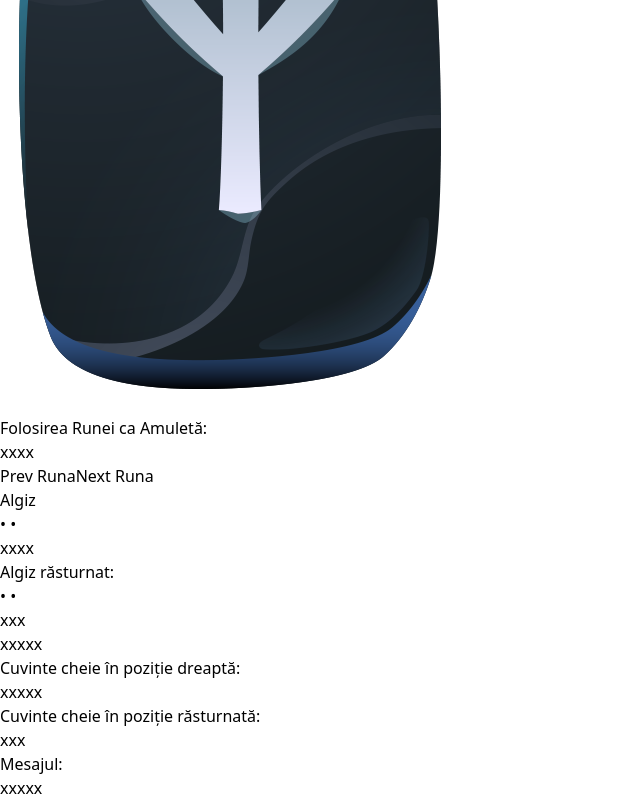
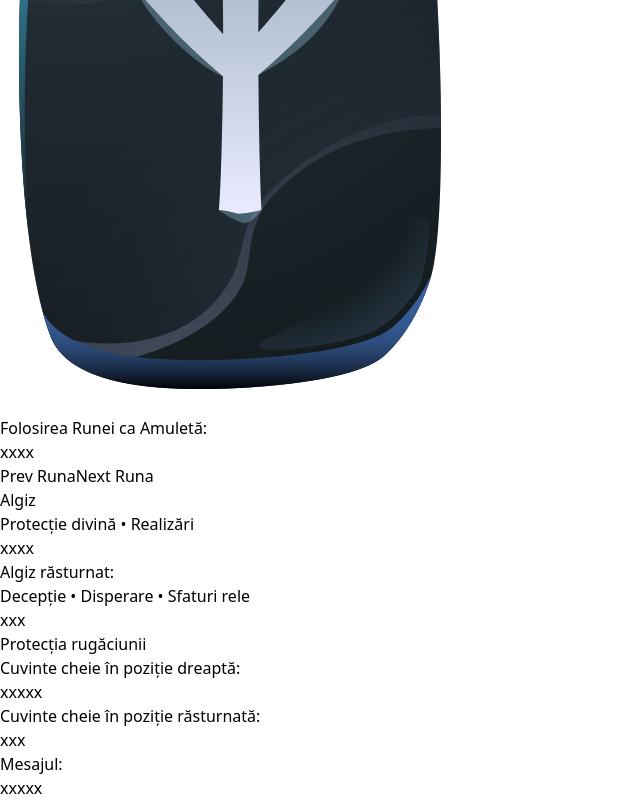
Before and after one commit to DanAmariei/runa-react, a React (Vite) app: page /runa/algiz in a window 1280 px wide. Shown: the part 312-1112 px from the top of the page, without its empty margins (0-640 px from the left). Built offline with nearby package versions, Linux system fonts and the light colour scheme.

Commit message:
RUNE Details update

```diff
--- a/src/helper/runes.ts
+++ b/src/helper/runes.ts
@@ -248,49 +248,49 @@ export const runes: IRunaList = {
   eihwaz: {
     title: "Eihwaz",
     image: "/pngs/EIHWAZ.png",
-    keywords: " •  • ",
-    keywordsdn: " •  • ",
+    keywords: " Tenacitate • Constanță • Rezistență",
+    keywordsdn: "- - -",
+    titleamulet: "Folosirea Runei ca Amuletă:",
+    amulet: "Insuflă abilitatea de a lua decizii înțelepte și de a face alegeri potrivite. Întărește capacitatea noastră de a depăși conflictele dintre lumea materială și cea spirituală. Alimentează determinarea noastră și ne ajută să transformăm provocările în oportunități.",
+    messagetitle: "Mesajul:",
+    message: "Nu toate relele vin să ne rănească. Uneori, medicamentele și otrava, binele și răul, pot fi același lucru. Transformăm dificultăți în oportunități.",
+    details: "xxxx",
+    detailsdn: "- - -",
+    keytitle: "Depășirea dificultăților",
+    keyup: "capacitate de apărare, rezistență, forță interioară, răbdare, fiabilitate, dezvoltare, determinare, inteligență, toleranță, curaj, spirit de luptă, finalizarea cu succes a testelor, capacitatea de a preveni.",
+    keydn: "- - -",
+    prev: "jera",
+    next: "perthrc",
+  },
+  perthrc: {
+    title: "Perthrc",
+    image: "/pngs/PERTHRC.png",
+    keywords: "Regulile jocului • Noroc",
+    keywordsdn: "Incorectitudine • Dependență • Joc periculos",
+    titleamulet: "Folosirea Runei ca Amuletă:",
+    amulet: "Promovează procesul de renaștere la nivel fizic și mental. Dezvăluie potențialul nostru ascuns și ne facilitează exprimarea. Aduce entuziasm, fericire, implicare, inspirație. Oferă capacitatea de a trăi în prezent, alegând cele mai pozitive aspecte.",
+    messagetitle: "Mesajul:",
+    message: "Trucurile și înșelăciunile sunt futile. Viața este un joc și niciodată nu trebuie să renunțăm la zâmbet și la lejeritate, pentru că s-ar putea să ne pierderm.",
+    details: "xxxx",
+    detailsdn: "xxx",
+    keytitle: "Jocul vieții",
+    keyup: "bucurie, râs, joc, soartă, succes, noroc, renaștere, rezolvarea problemelor.",
+    keydn: "tristețe, depresie, refuz, degradare, dependență, pericol, forțe incontrolabile.",
+    prev: "eihwaz",
+    next: "algiz",
+  },
+  algiz: {
+    title: "Algiz",
+    image: "/pngs/ALGIZ.png",
+    keywords: "Protecție divină • Realizări",
+    keywordsdn: "Decepție • Disperare • Sfaturi rele",
     titleamulet: "Folosirea Runei ca Amuletă:",
     amulet: "xxxx",
     messagetitle: "Mesajul:",
     message: "xxxxx",
     details: "xxxx",
     detailsdn: "xxx",
-    keytitle: "xxxxx",
-    keyup: "xxxxx",
-    keydn: "xxx",
-    prev: "jera",
-    next: "perthrc",
-  },
-  perthrc: {
-    title: "Perthrc",
-    image: "/pngs/PERTHRC.png",
-    keywords: " •  • ",
-    keywordsdn: " •  • ",
-    titleamulet: "Folosirea Runei ca Amuletă:",
-    amulet: "xxxx",
-    messagetitle: "Mesajul:",
-    message: "xxxxx",
-    details: "xxxx",
-    detailsdn: "xxx",
-    keytitle: "xxxxx",
-    keyup: "xxxxx",
-    keydn: "xxx",
-    prev: "eihwaz",
-    next: "algiz",
-  },
-  algiz: {
-    title: "Algiz",
-    image: "/pngs/ALGIZ.png",
-    keywords: " •  • ",
-    keywordsdn: " •  • ",
-    titleamulet: "Folosirea Runei ca Amuletă:",
-    amulet: "xxxx",
-    messagetitle: "Mesajul:",
-    message: "xxxxx",
-    details: "xxxx",
-    detailsdn: "xxx",
-    keytitle: "xxxxx",
+    keytitle: "Protecția rugăciunii",
     keyup: "xxxxx",
     keydn: "xxx",
     prev: "perthrc",
@@ -299,15 +299,15 @@ export const runes: IRunaList = {
   sowilo: {
     title: "Sowilo",
     image: "/pngs/SOWILO.png",
-    keywords: " •  • ",
-    keywordsdn: " •  • ",
+    keywords: "Realizarea obiectivelor • Putere",
+    keywordsdn: "- - -",
     titleamulet: "Folosirea Runei ca Amuletă:",
     amulet: "xxxx",
     messagetitle: "Mesajul:",
     message: "xxxxx",
     details: "xxxx",
     detailsdn: "xxx",
-    keytitle: "xxxxx",
+    keytitle: "Alegerea între bine și rău",
     keyup: "xxxxx",
     keydn: "xxx",
     prev: "algiz",
@@ -316,15 +316,15 @@ export const runes: IRunaList = {
   tiewaz: {
     title: "Tiewaz",
     image: "/pngs/TIEWAZ.png",
-    keywords: " •  • ",
-    keywordsdn: " •  • ",
+    keywords: "Victorie împotriva răului • Entuziasm",
+    keywordsdn: "Concurență neloială • Randament redus • ",
     titleamulet: "Folosirea Runei ca Amuletă:",
     amulet: "xxxx",
     messagetitle: "Mesajul:",
     message: "xxxxx",
     details: "xxxx",
     detailsdn: "xxx",
-    keytitle: "xxxxx",
+    keytitle: "Războinicul luminii",
     keyup: "xxxxx",
     keydn: "xxx",
     prev: "sowilo",
@@ -333,119 +333,119 @@ export const runes: IRunaList = {
   berkana: {
     title: "Berkana",
     image: "/pngs/BERKANA.png",
-    keywords: " •  • ",
-    keywordsdn: " •  • ",
+    keywords: "Început • Realizare concretă",
+    keywordsdn: "Regres • Încetinire • Stagnare",
     titleamulet: "Folosirea Runei ca Amuletă:",
-    amulet: "xxxx",
+    amulet: "Conferă vindecare, seninătate, stare psihofizică bună. Protejează noile uniuni, cuplul, familia. Insuflă echilibru, armonie și liniște în relații. Favoriează feritlitatea, procrearea și creativitatea. Încurajează și susține proiecte noi.",
     messagetitle: "Mesajul:",
-    message: "xxxxx",
+    message: "Când ne regăsim contactul cu sufletul nostru și ascultăm vocea copilului interior, ne putem lua cu adevărat viața în propriile mâini.",
     details: "xxxx",
     detailsdn: "xxx",
-    keytitle: "xxxxx",
-    keyup: "xxxxx",
-    keydn: "xxx",
+    keytitle: "Feminitatea",
+    keyup: "un nou început, naștere, fertilitate, dorință, dragoste, vindecare, reproducere.",
+    keydn: "imaturitate, anxietate, abandon, pierderea controlului, rigiditate, izolare excesivă.",
     prev: "tiewaz",
     next: "ehwaz",
   },
   ehwaz: {
     title: "Ehwaz",
     image: "/pngs/EHWAZ.png",
-    keywords: " •  • ",
-    keywordsdn: " •  • ",
+    keywords: "Colaborare • Îmbunătățire",
+    keywordsdn: "Întârziere • Excludere • Probleme",
     titleamulet: "Folosirea Runei ca Amuletă:",
-    amulet: "xxxx",
+    amulet: "Întărește contactul cu sufletul nostru. Ne protejează în timpul călătoriilor sau când suntem în mișcare, promovând procesul de schimbare și de transformare a relațiilor. Aduce claritate, armonie și echilibru în relații, asigurând îmbunătățirea acestora.",
     messagetitle: "Mesajul:",
-    message: "xxxxx",
+    message: "Prin relații, dacă ceilalți ne sunt oglinda sufletului nostru, putem găsi calea cea mai rapidă pentru creșterea și evoluția persoanei și a sufletului nostru.",
     details: "xxxx",
     detailsdn: "xxx",
-    keytitle: "xxxxx",
-    keyup: "xxxxx",
-    keydn: "xxx",
+    keytitle: "Călătoria sufletului",
+    keyup: "mișcare, îmbunătățire, armonie, cooperare, uniune de încredere, loialitate, înțelegere sexuală",
+    keydn: "grabă, nechibzuință, trădări, ruptură, sentimente agitate sau inhibări, lipsă de armonie, neîncredere.",
     prev: "berkana",
     next: "mannaz",
   },
   mannaz: {
     title: "Mannaz",
     image: "/pngs/MANNAZ.png",
-    keywords: " •  • ",
-    keywordsdn: " •  • ",
+    keywords: "Armonie cu mediul",
+    keywordsdn: "Refuz • Rigiditate • Izolare",
     titleamulet: "Folosirea Runei ca Amuletă:",
-    amulet: "xxxx",
+    amulet: "Întărește sentimentul de comuniune cu restul lumii. Hrănește coeziunea, cooperarea și ne permite să avem o atitudine de deschidere față de ceilalți. Crește capacitatea de a direcționa eforturile noastre spre binele comun. Promovează auto-realizarea.",
     messagetitle: "Mesajul:",
-    message: "xxxxx",
+    message: "Nu trebuie să judecăm o carte după copertă, căci există riscul să facem greșeli. Simțind că facem parte din aceeași lume, ne putem accepta unii pe alții.",
     details: "xxxx",
     detailsdn: "xxx",
-    keytitle: "xxxxx",
-    keyup: "xxxxx",
-    keydn: "xxx",
+    keytitle: "Sentimentul de integrare",
+    keyup: "fraternitate, deschidere, dezvoltarea conștiinței, inteligență, conștientizare.",
+    keydn: "prejudecăți rasiale, sociale și religioase, aroganță, rigiditate, izolare, fanatism.",
     prev: "ehwaz",
     next: "laguz",
   },
   laguz: {
     title: "Laguz",
     image: "/pngs/LAGUZ.png",
-    keywords: " •  • ",
-    keywordsdn: " •  • ",
+    keywords: "Schimbare • Energie • Evoluție",
+    keywordsdn: "Iluzii • Intuiții false • Pericole",
     titleamulet: "Folosirea Runei ca Amuletă:",
-    amulet: "xxxx",
+    amulet: "Dezvoltă intuiția, capacitatea de a acea încredere în sentimentele și visele proprii. Crește capacitatea de a rămâne conectat la conștiința noastră. Încurajează exprimarea liberă a ideilor, a emoțiilor și a intențiilor. Atenuează gândul rigid și cristalizat.",
     messagetitle: "Mesajul:",
-    message: "xxxxx",
+    message: "Uneori avem nevoie de un port sigur, să coborâm de pe vapor, din încleștarea valurilor și, mergând pe plajă, să ne bucurăm de căldura soarelui.",
     details: "xxxx",
     detailsdn: "xxx",
-    keytitle: "xxxxx",
-    keyup: "xxxxx",
-    keydn: "xxx",
+    keytitle: "Inconștientul colectiv",
+    keyup: "creștere, intuiție, vis, fantezie, ocult, vindecare, mister, empatie, emoție.",
+    keydn: "confuzie, decizie greșită, superficialitate, teamă, lipsă de creativitate, durere.",
     prev: "mannaz",
     next: "inguz",
   },
   inguz: {
     title: "Inguz",
     image: "/pngs/INGUZ.png",
-    keywords: " •  • ",
-    keywordsdn: " •  • ",
+    keywords: "Fericire • Serenitate • Entuziasm",
+    keywordsdn: "- - -",
     titleamulet: "Folosirea Runei ca Amuletă:",
-    amulet: "xxxx",
+    amulet: "Este uniunea de familie. Oferă armonie în legăturile interpersonale, stabilitate în relații și căsătorii. Atrage abundența, ajută fertilitatea și creșterea bunurilor noastre materiale. Promovează noi proiecte, idei concrete, oferă determinarea și echilibrul corect într-o nouă etapă a vieții.",
     messagetitle: "Mesajul:",
-    message: "xxxxx",
-    details: "xxxx",
-    detailsdn: "xxx",
-    keytitle: "xxxxx",
-    keyup: "xxxxx",
-    keydn: "xxx",
+    message: "Cultivându-ne pe noi înșine, le-am transferat celor dragi starea noastră pozitivă, iar acum ne putem bucura de fericirea lor și de bogăția recoltei.",
+    details: "Guvernată de Ingwarr, zeul Luminii care prezidează curtea zeilor, dezvăluie ceva care, la momentul potrivit va simbola pregătirea și sosirea unei noi forme de viață. ",
+    detailsdn: " - - -",
+    keytitle: "Focul sacru al neamului",
+    keyup: "sexualitate, muncă, fertilitate, agricultură, pace, abundență, copii, virtute, bun-simț, vitalitate masculină, creștere internă, căldură umană.",
+    keydn: "- - -",
     prev: "laguz",
     next: "dagaz",
   },
   dagaz: {
     title: "Dagaz",
     image: "/pngs/DAGAZ.png",
-    keywords: " •  • ",
-    keywordsdn: " •  • ",
+    keywords: "• Încredere •",
+    keywordsdn: "- - -",
     titleamulet: "Folosirea Runei ca Amuletă:",
-    amulet: "xxxx",
+    amulet: "Aduce Lumina și abilitatea de a iubi viața și pe ceilalți. Promovează calea evoluției și accelerează procesul de vindecare. Ne ajută să ținem la distanță unele situații și oamenii ce nu mai sunt în ton cu drumul nostru evolutiv. Facilitează meditația.",
     messagetitle: "Mesajul:",
-    message: "xxxxx",
+    message: "Aveți credință! A sosit momentul pentru a face un salt în gol. Din modul în care ne confruntăm cu această schimbare vor apărea caracteristicile de războinici.",
     details: "xxxx",
-    detailsdn: "xxx",
-    keytitle: "xxxxx",
-    keyup: "xxxxx",
-    keydn: "xxx",
+    detailsdn: "- - -",
+    keytitle: "Noua eră",
+    keyup: "lumina zilei, iluminare, transformare, claritate, începutul unui nou ciclu, sănătate, prosperitate, echilibru, dorință, securitate, trezire, creștere, speranță, conștietizare.",
+    keydn: "- - -",
     prev: "inguz",
     next: "othala",
   },
   othala: {
     title: "Othala",
     image: "/pngs/OTHALA.png",
-    keywords: " •  • ",
-    keywordsdn: " •  • ",
+    keywords: "Beneficii • Stabilitate • Protecție",
+    keywordsdn: "Condiționări vechi • Obiceiuri depășite",
     titleamulet: "Folosirea Runei ca Amuletă:",
-    amulet: "xxxx",
+    amulet: "Ne reconectează cu originile noastre și ne permite recăpătarea amintirilor și a talentelor vechi. Ne permite să primim energie, bunuri și beneficii de la strămoșii noștrii și ne oferă ajutorul lor pentru a proteja averea familiei, pentru păstrarea ei pentru generațiile viitoare.",
     messagetitle: "Mesajul:",
-    message: "xxxxx",
+    message: "Să fim recunoscători pentru ceea ce am primit în trecut și să folosim totul în direcționarea mai bună a destinului nostru, al celor dragi, al întregii omeniri.",
     details: "xxxx",
     detailsdn: "xxx",
-    keytitle: "xxxxx",
-    keyup: "xxxxx",
-    keydn: "xxx",
+    keytitle: "Onorează-ți strămoșii",
+    keyup: "posesiuni, prosperitate, familie, moștenire, națiune, patrimoniu, rădăcini, talente.",
+    keydn: "rasism, lăcomie, sărăcie, provincialism, totalitarism, sclavie, prejudecată.",
     prev: "dagaz",
     next: "fehu",
   },
```
